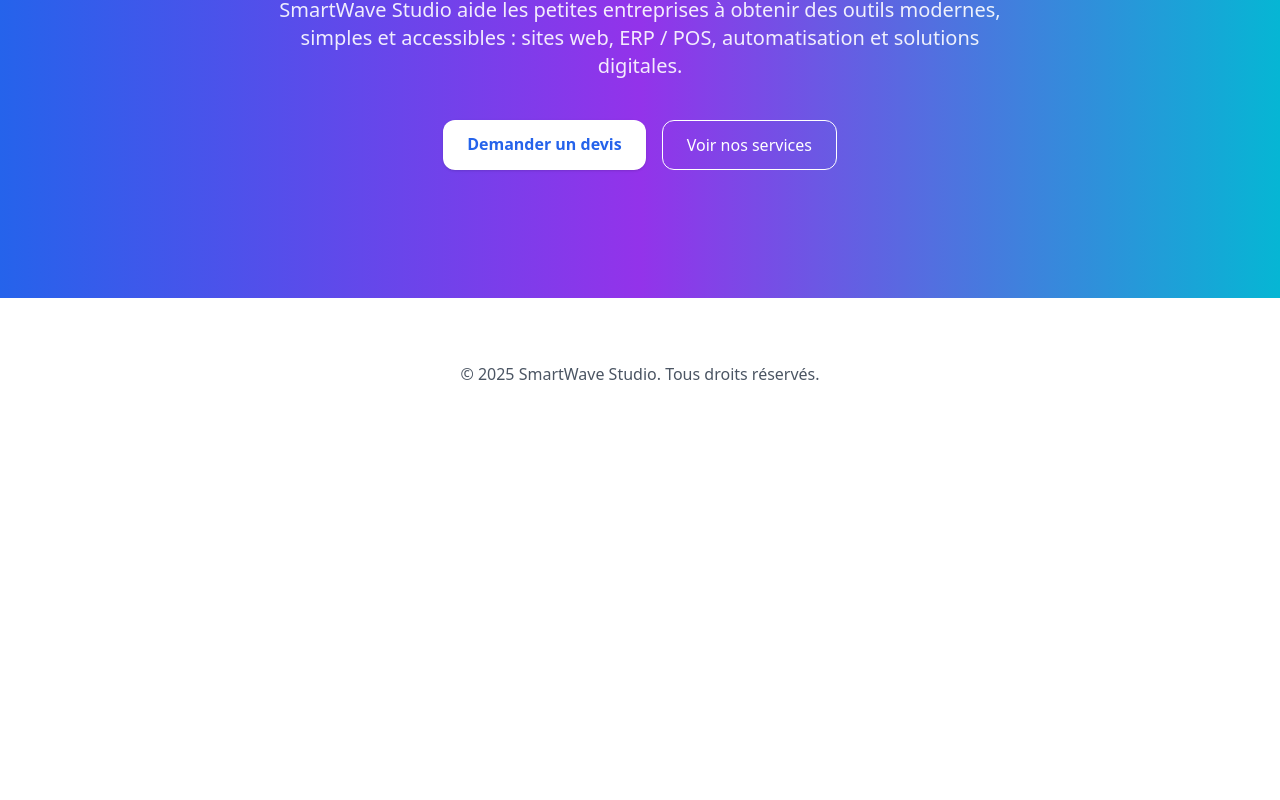
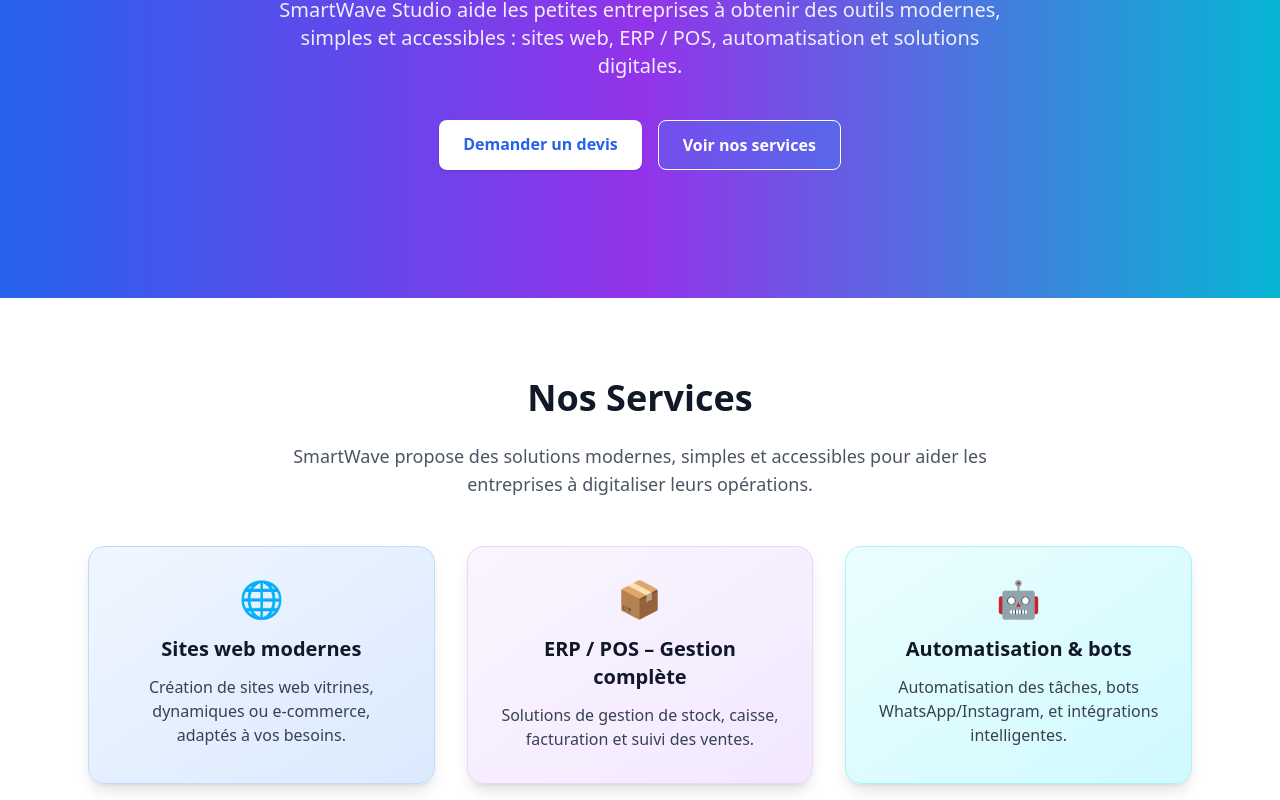
Before and after one commit to marwane1978/SmartWave-Studio, a React (Vite) app: page / in a window 1280 px wide. Shown: the part 340-1140 px from the top of the page. Before the commit the page ends 800 px from the top, so only its background shows below. Built offline with nearby package versions, Linux system fonts and the light colour scheme; the HTML template or start-up script is replaced by a standard one.

Commit message:
Refactor Home component layout and links

```diff
--- a/src/pages/Home.jsx
+++ b/src/pages/Home.jsx
@@ -1,13 +1,12 @@
 import Header from "../components/layout/Header";
 import Footer from "../components/layout/Footer";
-import { Link } from "react-router-dom";
 
 export default function Home() {
   return (
     <>
       <Header />
 
-      {/* ======= HERO SECTION PREMIUM ======= */}
+      {/* ================= HERO SECTION ================= */}
       <main className="bg-gradient-to-r from-blue-600 via-purple-600 to-cyan-500 text-white py-32 px-6">
         <div className="max-w-5xl mx-auto text-center">
 
@@ -16,31 +15,77 @@
           </h1>
 
           <p className="text-lg md:text-xl text-white/90 max-w-3xl mx-auto">
-            SmartWave Studio aide les petites entreprises à obtenir des outils
-            modernes, simples et accessibles : sites web, ERP / POS,
-            automatisation et solutions digitales.
+            SmartWave Studio aide les petites entreprises à obtenir des outils modernes,
+            simples et accessibles : sites web, ERP / POS, automatisation et solutions
+            digitales.
           </p>
 
           <div className="flex justify-center gap-4 mt-10">
-            <Link
-              to="/contact"
-              className="px-6 py-3 bg-white text-blue-600 font-semibold rounded-xl shadow hover:scale-105 transition"
+            <a
+              href="#contact"
+              className="bg-white text-blue-600 font-semibold py-3 px-6 rounded-lg shadow hover:shadow-xl transition"
             >
               Demander un devis
-            </Link>
+            </a>
 
-            <Link
-              to="/services"
-              className="px-6 py-3 border border-white text-white rounded-xl hover:bg-white hover:text-blue-600 transition"
+            <a
+              href="/services"
+              className="bg-blue-500/30 border border-white text-white font-semibold py-3 px-6 rounded-lg hover:bg-blue-500/40 transition"
             >
               Voir nos services
-            </Link>
+            </a>
           </div>
-
         </div>
       </main>
 
-      {/* ======= FIN HERO ======= */}
+      {/* ================= SERVICES SECTION ================= */}
+      <section className="py-20 bg-white">
+        <div className="max-w-6xl mx-auto px-6 text-center">
+          <h2 className="text-4xl font-bold text-gray-900 mb-6">Nos Services</h2>
+
+          <p className="text-gray-600 text-lg max-w-3xl mx-auto mb-12">
+            SmartWave propose des solutions modernes, simples et accessibles
+            pour aider les entreprises à digitaliser leurs opérations.
+          </p>
+
+          <div className="grid grid-cols-1 md:grid-cols-3 gap-8">
+
+            {/* Service 1 */}
+            <div className="p-8 rounded-2xl shadow-lg hover:shadow-2xl transition bg-gradient-to-br from-blue-50 to-blue-100 border border-blue-200">
+              <div className="text-blue-600 text-4xl mb-4">🌐</div>
+              <h3 className="text-xl font-semibold text-gray-900 mb-3">
+                Sites web modernes
+              </h3>
+              <p className="text-gray-700">
+                Création de sites web vitrines, dynamiques ou e-commerce, adaptés à vos besoins.
+              </p>
+            </div>
+
+            {/* Service 2 */}
+            <div className="p-8 rounded-2xl shadow-lg hover:shadow-2xl transition bg-gradient-to-br from-purple-50 to-purple-100 border border-purple-200">
+              <div className="text-purple-600 text-4xl mb-4">📦</div>
+              <h3 className="text-xl font-semibold text-gray-900 mb-3">
+                ERP / POS – Gestion complète
+              </h3>
+              <p className="text-gray-700">
+                Solutions de gestion de stock, caisse, facturation et suivi des ventes.
+              </p>
+            </div>
+
+            {/* Service 3 */}
+            <div className="p-8 rounded-2xl shadow-lg hover:shadow-2xl transition bg-gradient-to-br from-cyan-50 to-cyan-100 border border-cyan-200">
+              <div className="text-cyan-600 text-4xl mb-4">🤖</div>
+              <h3 className="text-xl font-semibold text-gray-900 mb-3">
+                Automatisation & bots
+              </h3>
+              <p className="text-gray-700">
+                Automatisation des tâches, bots WhatsApp/Instagram, et intégrations intelligentes.
+              </p>
+            </div>
+
+          </div>
+        </div>
+      </section>
 
       <Footer />
     </>
```
